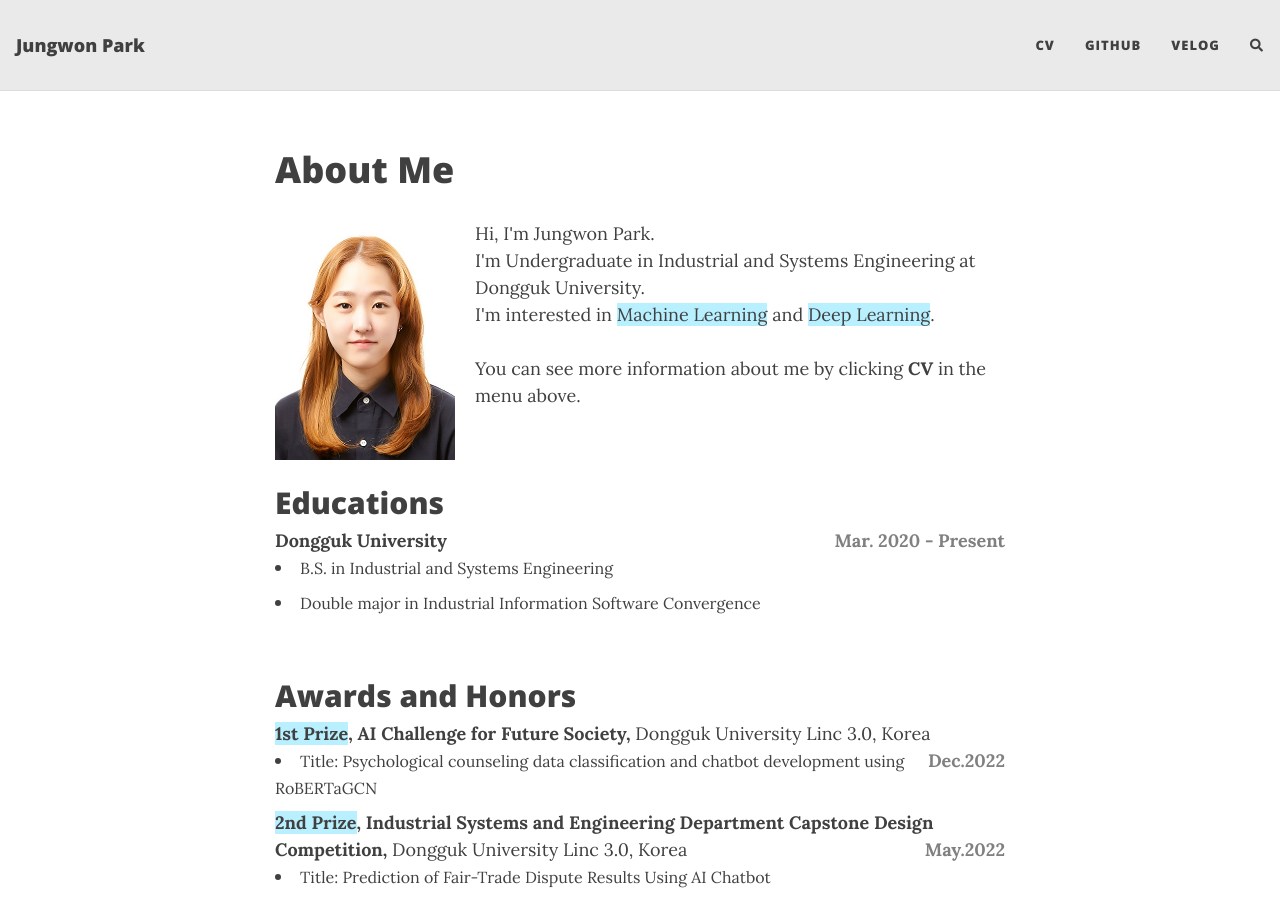
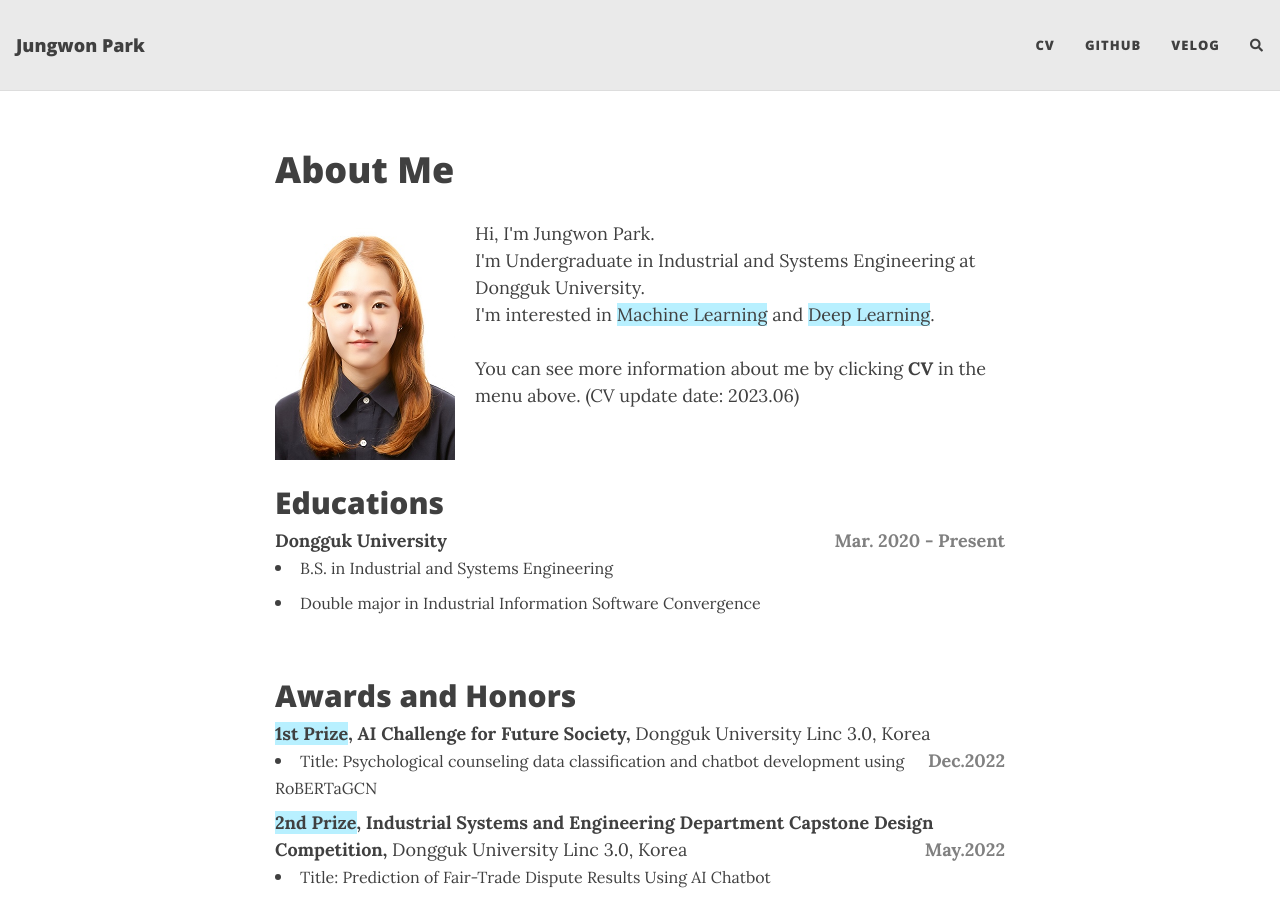
Before and after one commit to jardin00/jardin00.github.io, a Jekyll site: the page built from index.html, in a window 1280 px wide and 900 px high. Built offline with Jekyll 4.4.1, drawn with Linux system fonts in a browser that asks for light colours; nearby versions of some CDN libraries; the list of posts is cut into pages by our own code; comment, search, counter and statistics services are not loaded.

Commit message:
Update index.html

```diff
--- a/index.html
+++ b/index.html
@@ -21,6 +21,7 @@ layout: page
        <br>
        <br>
        You can see more information about me by clicking <span style="font-weight: bold;">CV</span> in the menu above.
+       (CV update date: 2023.06)
     </p>
 </div>
 </div><br>
```
